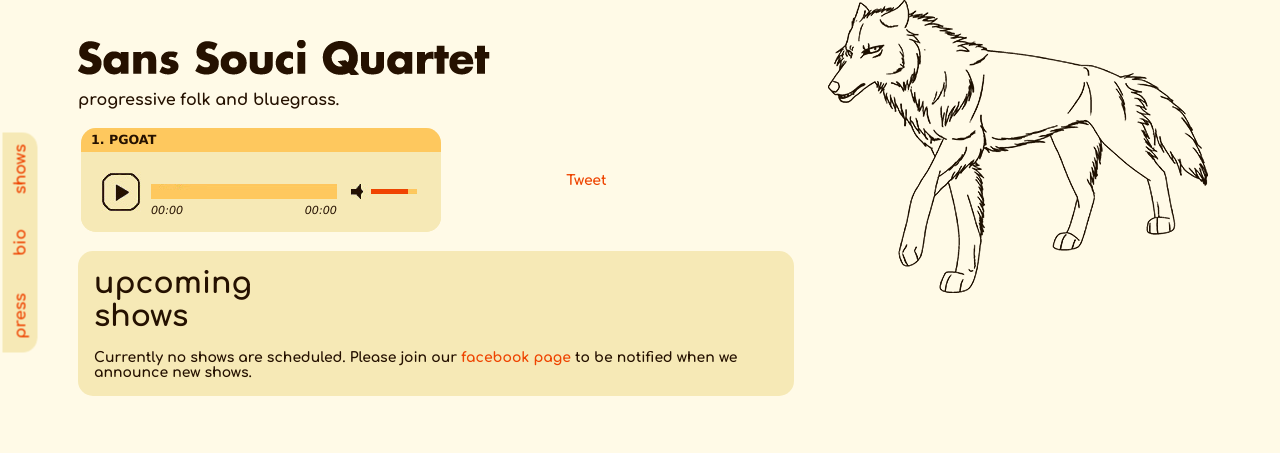
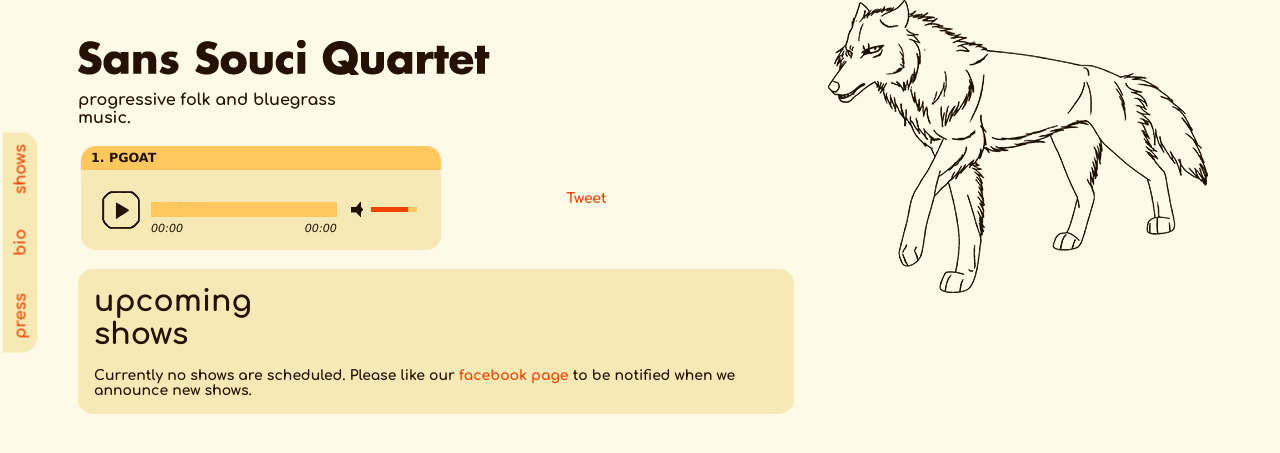
Before and after one commit to adamlutz/ssq, a PHP site: page / in a window 1280 px wide. Shown: the top 453 px of the page. Run offline with PHP 8.4, Linux system fonts and the light colour scheme; data that the repository does not hold is empty; some libraries are stand-ins or nearby versions.

Commit message:
fixed no shows condition

```diff
--- a/index.php
+++ b/index.php
@@ -132,7 +132,7 @@ foreach($rss->show as $feed_item) {
 </div>
 <div class="container">
     <img src="resources/imgs/banner.png"><br /><br />
-    <div class="subhead">progressive folk and bluegrass.</div>
+    <div class="subhead">progressive folk and bluegrass music.</div>
     <br />
 
     <table class='player'>
@@ -195,7 +195,7 @@ foreach($rss->show as $feed_item) {
 
             <?php if (empty($shows)) { ?>
                 <tr valign="top">
-                    <td width="100" colspan="4">Currently no shows are scheduled.  Please join our <a href="https://facebook.com/sanssouciquartet/" target="_blank">facebook page</a> to be notified when we announce new shows.</td>
+                    <td width="100" colspan="4">Currently no shows are scheduled.  Please like our <a href="https://facebook.com/sanssouciquartet/" target="_blank">facebook page</a> to be notified when we announce new shows.</td>
                 </tr>
             <?php } ?>
             <?php foreach($shows as $show) { ?>
```
